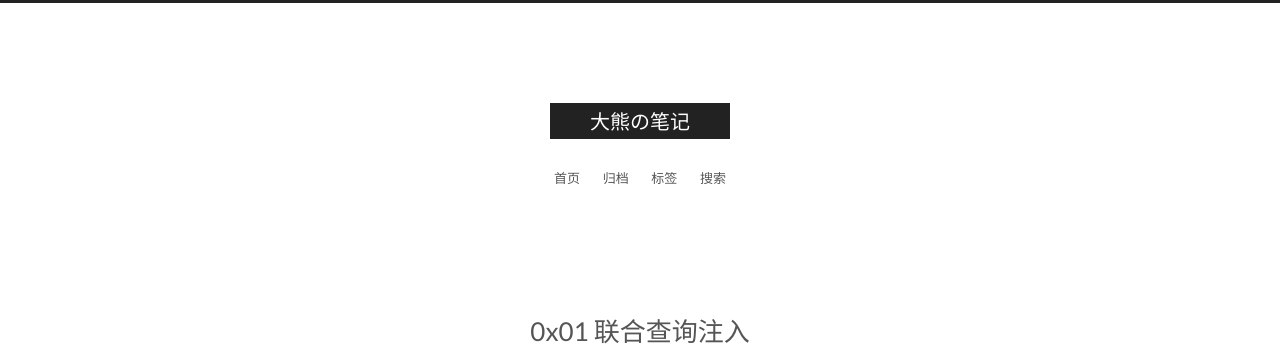
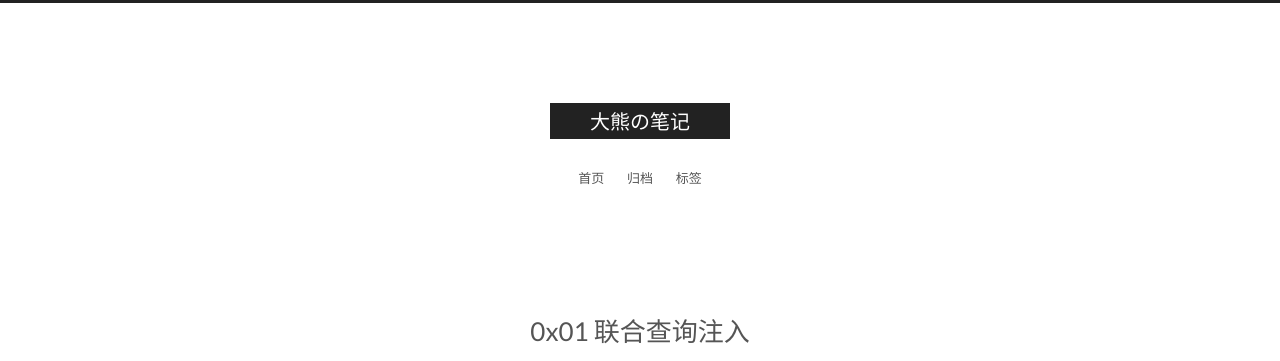
Before and after one commit to L3B1anc/L3B1anc.github.io, a Jekyll site: the page built from index.html, in a window 1280 px wide. Shown: the top 361 px of the page. Built offline with Jekyll 4.4.1, drawn with Linux system fonts in a browser that asks for light colours; the list of posts is cut into pages by our own code.

Commit message:
Update _config.yml

```diff
--- a/_config.yml
+++ b/_config.yml
@@ -586,7 +586,7 @@ algolia_search:
 
 # Local search
 local_search:
-  enable: auto
+  enable: false
   # if auto, trigger search by changing input
   # if manual, trigger search by pressing enter key or search button
   trigger: auto
```
